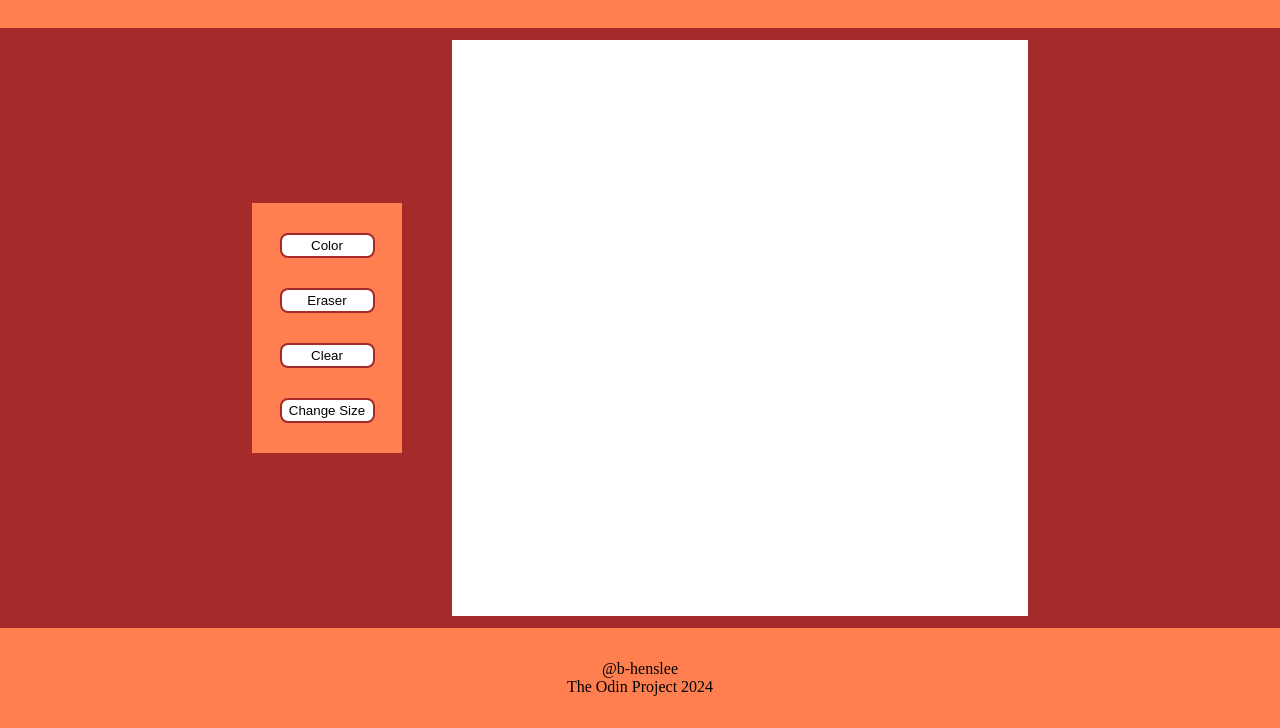
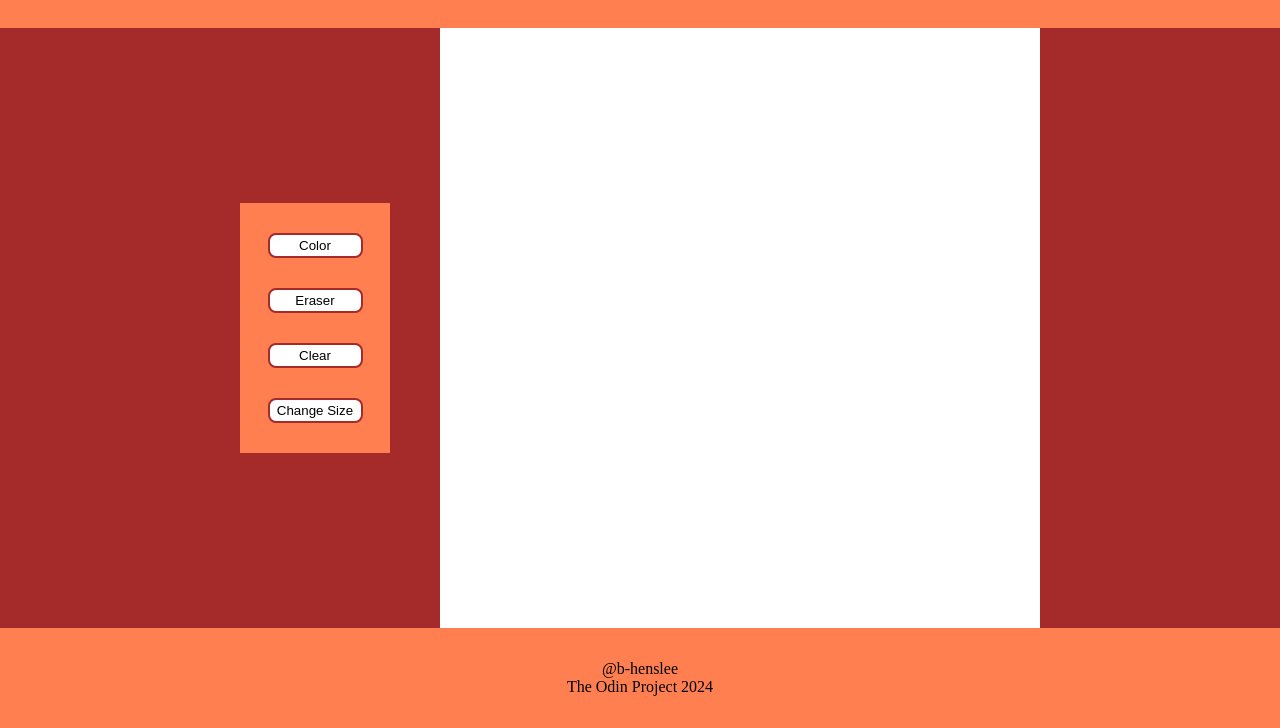
Before and after one commit to B-Henslee/top-etch, a plain HTML site: page index.html in a window 1280 px wide. Shown: the part 72-800 px from the top of the page. Drawn offline with Linux system fonts and the light colour scheme.

Commit message:
Change color-screen to 600x600px instead of 6inx6in

```diff
--- a/style.css
+++ b/style.css
@@ -54,8 +54,8 @@ button:active {
 }
 .color-screen{
     background-color: white;
-    height: 6in;
-    width: 6in;
+    height: 600px;
+    width: 600px;
     overflow: hidden;
 }
 .footer {
@@ -79,7 +79,7 @@ button:active {
     /* this applies the style to all children in the screen.
         This code makes it so each box is equal size in the screen. */
     flex: 0 0 calc(6.25%);
-    height: calc(6in / 16 );
+    height: calc(600px / 16 );
     background-color: white;
 }
 .div-screen > div.colored {
```
